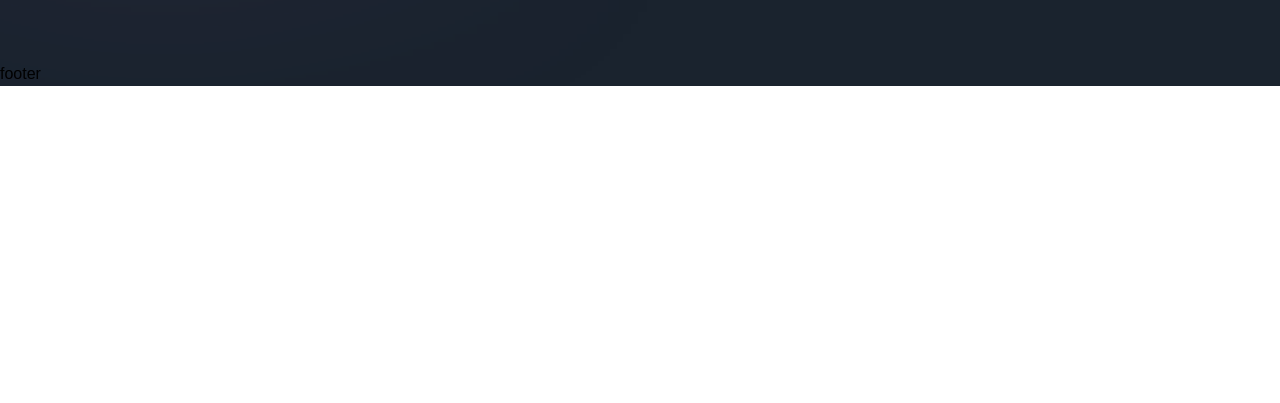
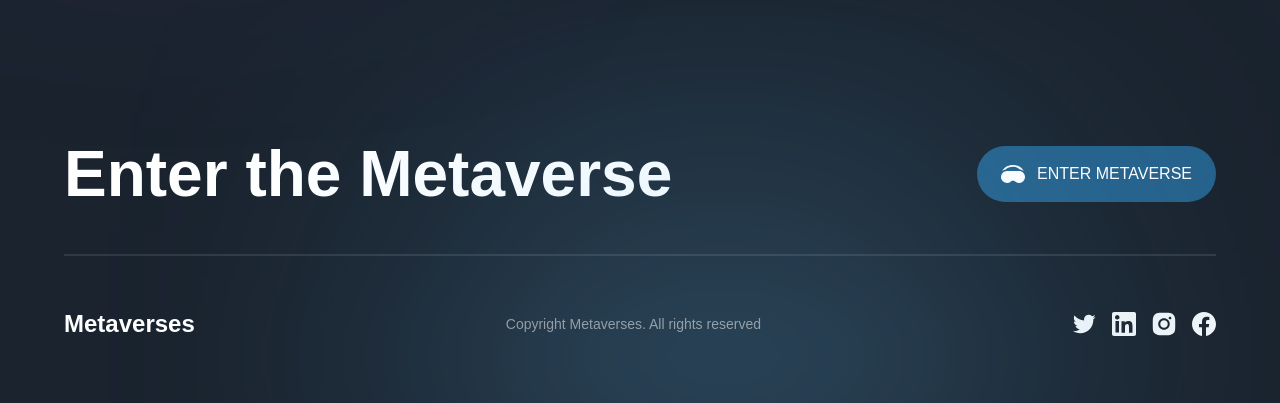
Before and after one commit to GavenDcosta/Metaversus_FramerMotionUIUX_NextJS, a Next.js app: page / in a window 1280 px wide. Shown: the part 6574-6977 px from the top of the page. Before the commit the page ends 6660 px from the top, so only its background shows below. Built offline with nearby package versions, Linux system fonts and the light colour scheme; a web font is replaced by a local one.

Commit message:
footer section

```diff
--- a/components/Footer.jsx
+++ b/components/Footer.jsx
@@ -1,9 +1,54 @@
 'use client';
 
+import {motion} from 'framer-motion'
+import {footerVariants} from '../utils/motion'
+import {socials} from '../constants'
+import styles from '../styles';
+
+
 const Footer = () => (
-  <footer>
-    footer
-  </footer>
+  <motion.footer
+    variants={footerVariants}
+    initial="hidden"
+    whileInView="show"
+    className={`${styles.paddings} py-8 relative`}
+  >
+    <div className="footer-gradient" />
+
+    <div className={`${styles.innerWidth} mx-auto flex flex-col gap-8`}>
+      <div className="flex items-center justify-between flex-wrap gap-5">
+        <h4 className="font-bold text-white md:text-[64px] text-[44px]">Enter the Metaverse</h4>
+        <button type="button" className="flex items-center h-fit py-4 px-6 bg-[#25618b] rounded-[32px] gap-[12px]">
+          <img
+            src="/headset.svg"
+            alt="headset"
+            className="w-[24px] h-[24px] object-contain"
+          />
+          <span className="font-normal text-[16px] text-white">ENTER METAVERSE</span>
+        </button>
+      </div>
+
+      <div className="flex flex-col">
+         <div className="mb-[50px] h-[2px] bg-white opacity-10"/>
+
+         <div className="flex items-center justify-between flex-wrap gap-4">
+            <h4 className="font-extrabold text-[24px] text-white">Metaverses</h4>
+            <p className="font-normal text-[14px] text-white opacity-50">Copyright Metaverses. All rights reserved</p>
+
+            <div className="flex gap-4">
+              {socials.map((social) => (
+                <img
+                  key={social.name}
+                  src={social.url}
+                  alt={social.name}
+                  className="w-[24px] h-[24px] object-contain cursor-pointer"
+                />
+              ))}
+            </div>
+         </div>
+      </div>
+    </div>
+  </motion.footer>
 );
 
 export default Footer;
```
